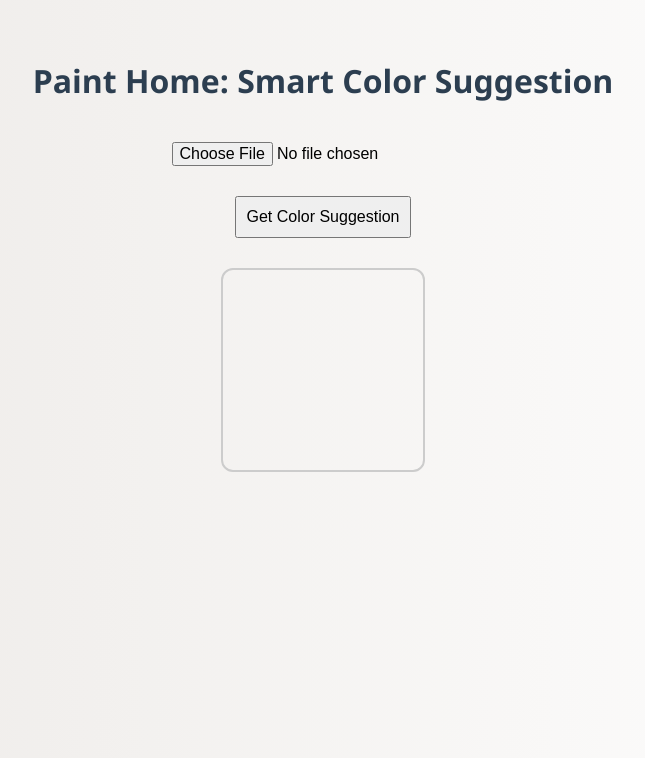
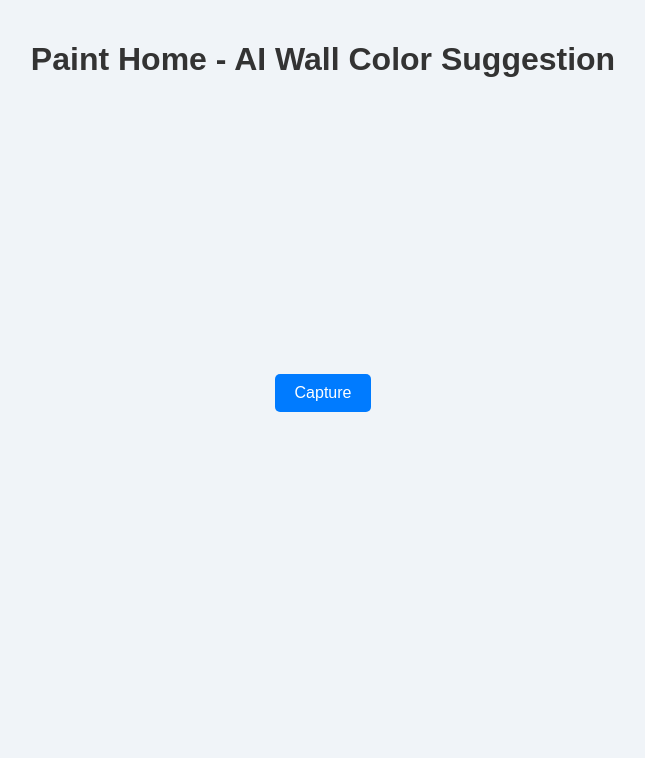
Before and after one commit to notbittu/white444, a Flask app: page / in a window 1280 px wide. Shown: the top 758 px of the page, without its empty margins (317-962 px from the left). Run offline with Flask 3, Linux system fonts and the light colour scheme.

Commit message:
Update index.html

```diff
--- a/templates/index.html
+++ b/templates/index.html
@@ -1,70 +1,103 @@
 <!DOCTYPE html>
 <html lang="en">
 <head>
-  <meta charset="UTF-8">
-  <title>Paint Home - Smart Color Suggestion</title>
+  <meta charset="UTF-8" />
+  <meta name="viewport" content="width=device-width, initial-scale=1.0"/>
+  <title>Paint Home - AI Color Suggestion</title>
   <style>
     body {
-      font-family: 'Segoe UI', sans-serif;
-      background: linear-gradient(to right, #ece9e6, #ffffff);
-      padding: 30px;
+      font-family: Arial, sans-serif;
       text-align: center;
+      background: #f0f4f8;
+      margin: 0;
+      padding: 20px;
     }
     h1 {
-      color: #2c3e50;
-      margin-bottom: 20px;
+      color: #333;
     }
-    input, button {
-      margin: 10px;
+    #camera {
+      width: 100%;
+      max-width: 500px;
+      margin: auto;
+    }
+    video, canvas {
+      width: 100%;
+      border-radius: 10px;
+      margin-top: 10px;
+    }
+    #capture-btn, #upload-btn {
+      margin-top: 10px;
+      padding: 10px 20px;
+      font-size: 16px;
+      border: none;
+      background: #007bff;
+      color: white;
+      border-radius: 5px;
+      cursor: pointer;
+    }
+    #result {
+      margin-top: 20px;
+      font-size: 18px;
+    }
+    #suggested-color {
+      font-weight: bold;
       padding: 10px;
-      font-size: 16px;
-    }
-    #colorBox {
-      margin-top: 20px;
-      width: 200px;
-      height: 200px;
-      border: 2px solid #ccc;
-      margin-left: auto;
-      margin-right: auto;
-      border-radius: 12px;
+      border-radius: 5px;
+      display: inline-block;
     }
   </style>
 </head>
 <body>
-  <h1>Paint Home: Smart Color Suggestion</h1>
+  <h1>Paint Home - AI Wall Color Suggestion</h1>
 
-  <input type="file" id="imageInput" accept="image/*">
-  <br>
-  <button onclick="sendImage()">Get Color Suggestion</button>
+  <div id="camera">
+    <video id="video" autoplay></video>
+    <button id="capture-btn">Capture</button>
+    <canvas id="canvas" style="display: none;"></canvas>
+  </div>
 
-  <div id="colorBox"></div>
-  <p id="colorCodeText"></p>
+  <div id="result"></div>
 
   <script>
-    async function sendImage() {
-      const input = document.getElementById('imageInput');
-      if (!input.files[0]) {
-        alert("Please select an image first.");
-        return;
-      }
+    const video = document.getElementById('video');
+    const canvas = document.getElementById('canvas');
+    const result = document.getElementById('result');
+    const captureBtn = document.getElementById('capture-btn');
 
-      const formData = new FormData();
-      formData.append("image", input.files[0]);
+    // Ask for camera access
+    navigator.mediaDevices.getUserMedia({ video: true })
+      .then((stream) => {
+        video.srcObject = stream;
+      })
+      .catch((err) => {
+        alert("Camera access denied: " + err);
+      });
 
-      try {
-        const response = await fetch("https://white444.onrender.com/color-suggestion", {
-          method: "POST",
+    captureBtn.addEventListener('click', () => {
+      canvas.width = video.videoWidth;
+      canvas.height = video.videoHeight;
+      canvas.getContext('2d').drawImage(video, 0, 0);
+
+      canvas.toBlob((blob) => {
+        const formData = new FormData();
+        formData.append('image', blob, 'wall.jpg');
+
+        fetch('https://white444.onrender.com/color-suggestion', {
+          method: 'POST',
           body: formData
+        })
+        .then(res => res.json())
+        .then(data => {
+          const color = data.suggested_color;
+          result.innerHTML = `
+            Suggested Color: <span id="suggested-color" style="background:${color}; color:white;">${color}</span>
+          `;
+        })
+        .catch(err => {
+          result.innerHTML = "Error: " + err;
         });
-
-        const data = await response.json();
-        const color = data.suggested_color;
-        document.getElementById("colorBox").style.background = color;
-        document.getElementById("colorCodeText").innerText = Suggested Color: ${color};
-      } catch (err) {
-        alert("Failed to get suggestion.");
-      }
-    }
+      }, 'image/jpeg');
+    });
   </script>
 </body>
 </html>
```
